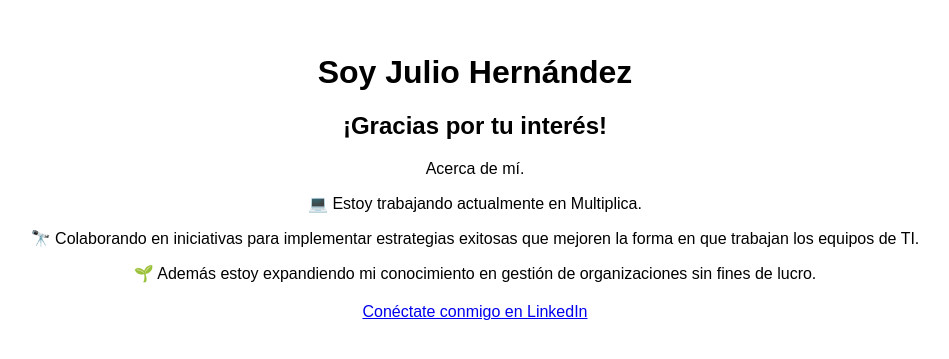
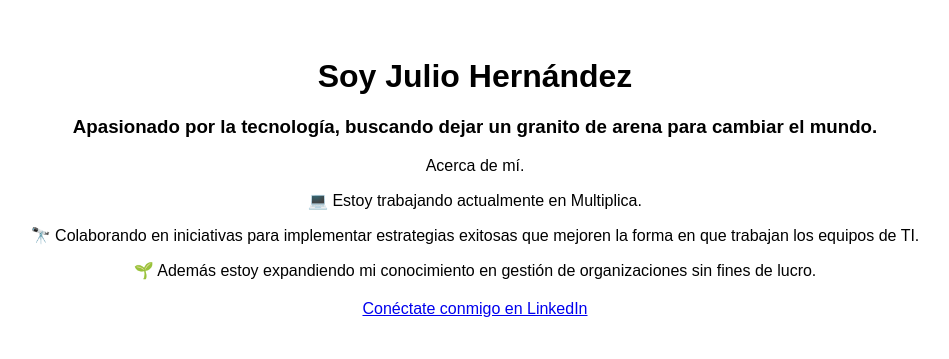
Before and after one commit to jchernandez88/jchernandez88, a plain HTML site: page index.html in a window 1280 px wide. Shown: the part 223-582 px from the top of the page, without its empty margins (165-1114 px from the left). Drawn offline with Linux system fonts and the light colour scheme.

Commit message:
Update index.html

```diff
--- a/index.html
+++ b/index.html
@@ -26,7 +26,7 @@
 <body>
     <div class="container">
         <h1>Soy Julio Hernández</h1>
-        <h2>¡Gracias por tu interés!</h2>
+        <h3>Apasionado por la tecnología, buscando dejar un granito de arena para cambiar el mundo.</h3>
         <p>Acerca de mí.</p>
         <p>💻 Estoy trabajando actualmente en Multiplica.</p>
         <p>🔭 Colaborando en iniciativas para implementar estrategias exitosas que mejoren la forma en que trabajan los equipos de TI.</p>
```
